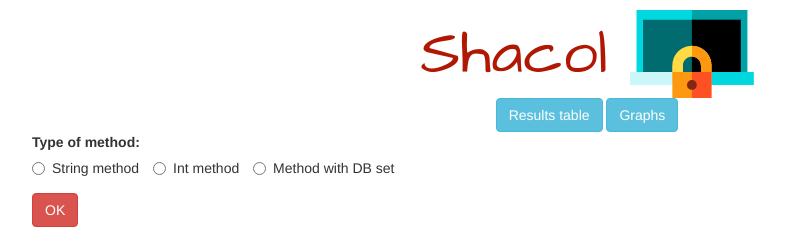
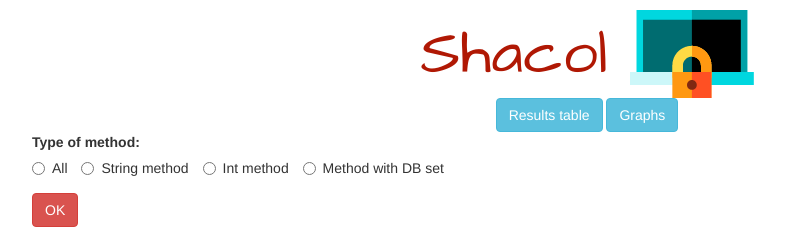
Before and after one commit to ogajduse/shacol, a Django app: page / in a window 1280 px wide. Shown: the top 247 px of the page, without its empty margins (53-838 px from the left). Run offline with Django 3.2, Linux system fonts and the light colour scheme; data that the repository does not hold is empty; some libraries are stand-ins or nearby versions.

Commit message:
added "all" radiobutton

```diff
--- a/app/aplikace/website/templates/website/collision.html
+++ b/app/aplikace/website/templates/website/collision.html
@@ -5,6 +5,7 @@
     <div class="form-group">
       <label>Type of method:</label>
       <div class"radio"></div>
+        <label class="radio-inline"><input type="radio" name="method" value="all">All</label>
         <label class="radio-inline"><input type="radio" name="method" value="str">String method</label>
         <label class="radio-inline"><input type="radio" name="method" value="int">Int method</label>
         <label class="radio-inline"><input type="radio" name="method" value="db">Method with DB set</label>
```
